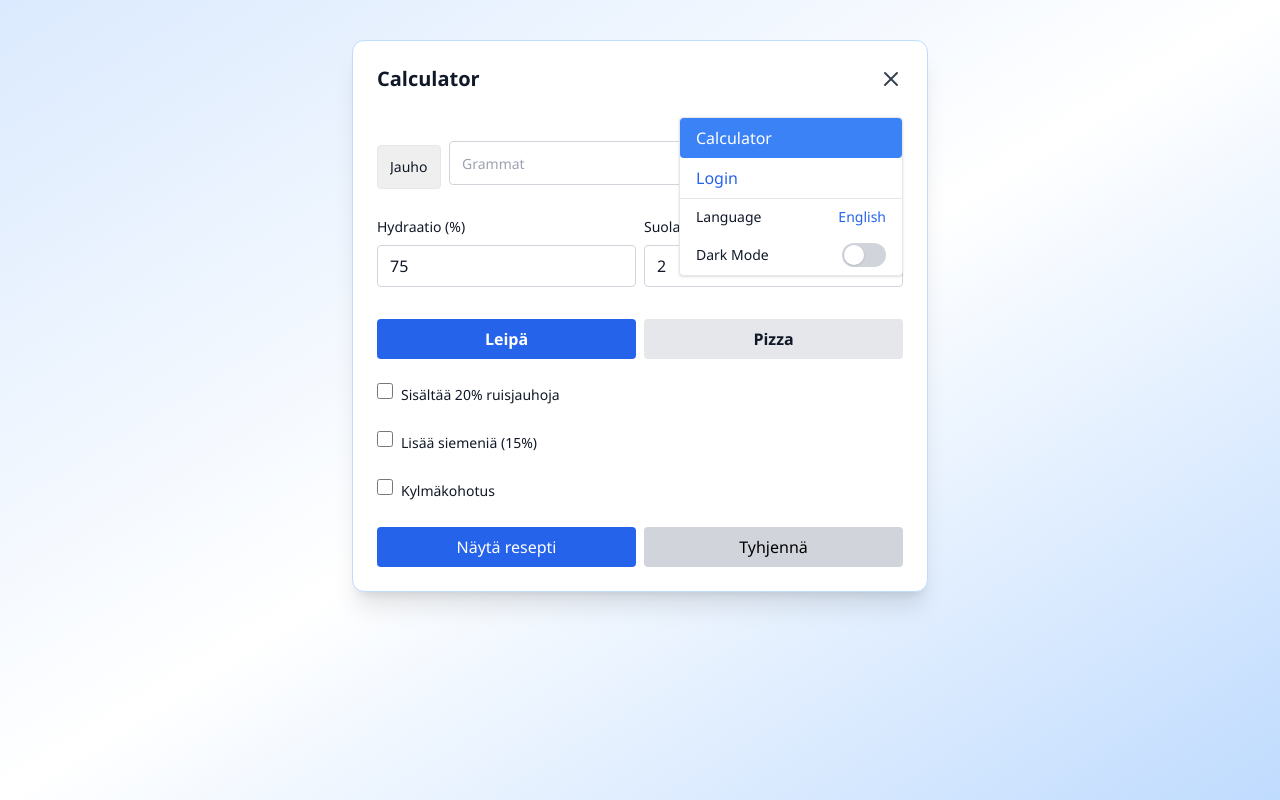
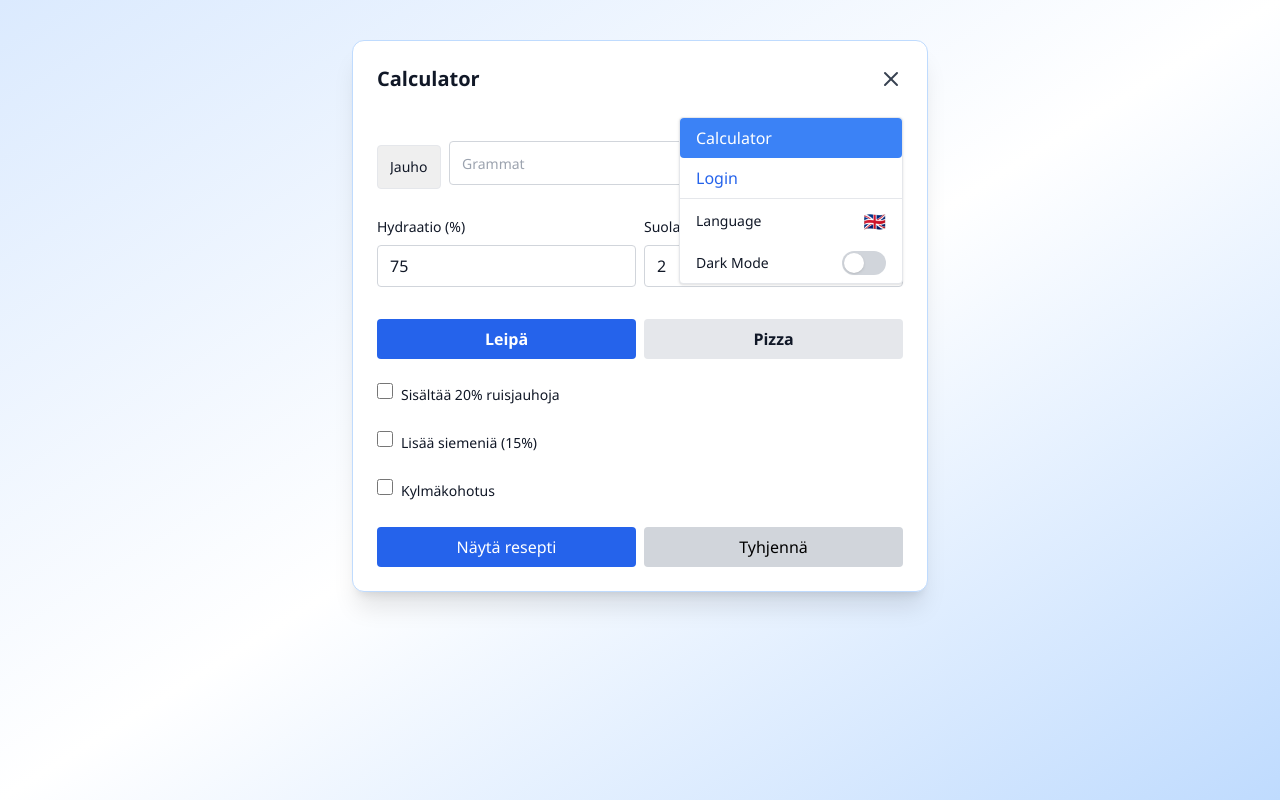
Before and after one commit to VilleJLehtola/Dough-calculator, a React (Vite) app: page / in a window 1280 px wide. Both pictures are taken after a click on the button "Menu". Built offline with nearby package versions, Linux system fonts and the light colour scheme; no server answers.

Commit message:
Update Header.jsx

```diff
--- a/src/components/Header.jsx
+++ b/src/components/Header.jsx
@@ -121,11 +121,13 @@ export default function Header({ user, activeView, setActiveView, logout }) {
   <span className="text-sm dark:text-white">{t("Language")}</span>
   <button
     onClick={toggleLanguage}
-              className="text-sm text-blue-600 dark:text-blue-300 hover:underline"
+    className="text-lg hover:scale-105 transition-transform"
+    title={i18n.language === 'fi' ? 'Switch to English' : 'Vaihda suomeksi'}
   >
-              {i18n.language === 'fi' ? 'English' : 'Suomi'}
+    {i18n.language === 'fi' ? '🇬🇧' : '🇫🇮'}
   </button>
 </div>
+
 
           {/* 🌙 Dark Mode Toggle */}
           <div className="flex items-center justify-between px-4 py-2">
```
Lines whose indentation alone changed are shown as unchanged.
